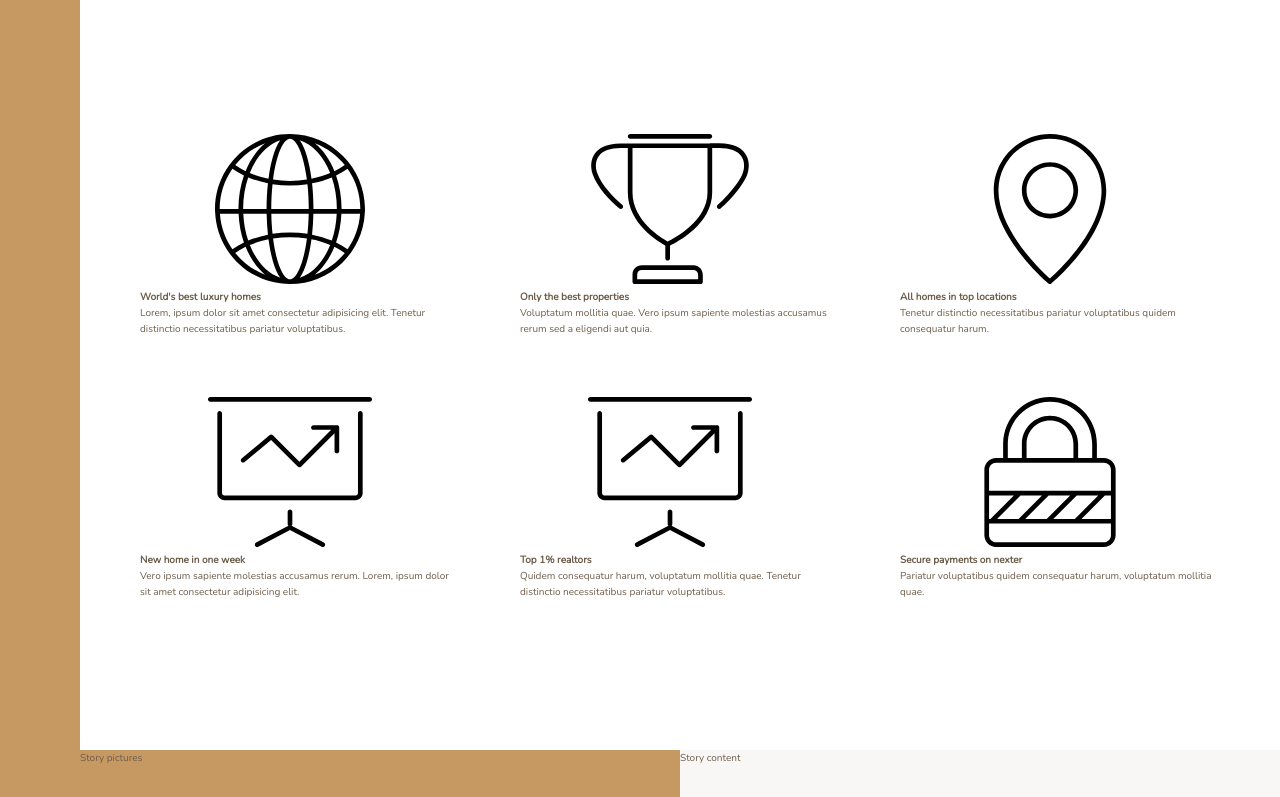
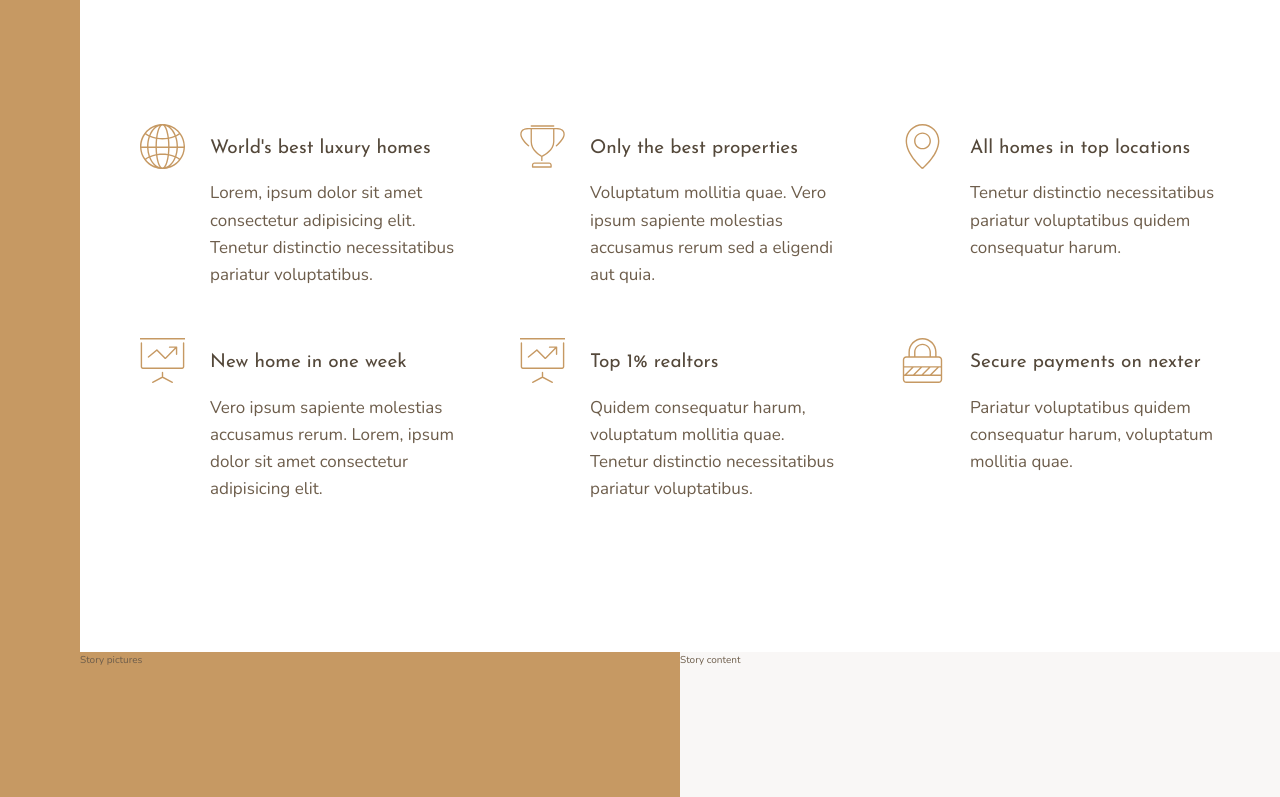
Before and after one commit to arhamilton92/nexter, a website: page index.html in a window 1280 px wide. Shown: the part 656-1453 px from the top of the page. Drawn offline with nearby package versions, Linux system fonts and the light colour scheme.

Commit message:
feature boxes // styling

```diff
--- a/index.html
+++ b/index.html
@@ -29,42 +29,42 @@
                 <svg class="feature__icon">
                     <use xlink:href="img/sprite.svg#icon-global"></use>
                 </svg>
-                <h4 class="heading-4">World's best luxury homes</h4>
+                <h4 class="heading-4 heading-4--dark">World's best luxury homes</h4>
                 <p class="feature__text">Lorem, ipsum dolor sit amet consectetur adipisicing elit. Tenetur distinctio necessitatibus pariatur voluptatibus.</p>
             </div>
             <div class="feature">
                 <svg class="feature__icon">
                     <use xlink:href="img/sprite.svg#icon-trophy"></use>
                 </svg>
-                <h4 class="heading-4">Only the best properties</h4>
+                <h4 class="heading-4 heading-4--dark">Only the best properties</h4>
                 <p class="feature__text">Voluptatum mollitia quae. Vero ipsum sapiente molestias accusamus rerum sed a eligendi aut quia.</p>
             </div>
             <div class="feature">
                 <svg class="feature__icon">
                     <use xlink:href="img/sprite.svg#icon-map-pin"></use>
                 </svg>
-                <h4 class="heading-4">All homes in top locations</h4>
+                <h4 class="heading-4 heading-4--dark">All homes in top locations</h4>
                 <p class="feature__text">Tenetur distinctio necessitatibus pariatur voluptatibus quidem consequatur harum.</p>
             </div>
             <div class="feature">
                 <svg class="feature__icon">
                     <use xlink:href="img/sprite.svg#icon-presentation"></use>
                 </svg>
-                <h4 class="heading-4">New home in one week</h4>
+                <h4 class="heading-4 heading-4--dark">New home in one week</h4>
                 <p class="feature__text">Vero ipsum sapiente molestias accusamus rerum. Lorem, ipsum dolor sit amet consectetur adipisicing elit.</p>
             </div>
             <div class="feature">
                 <svg class="feature__icon">
                     <use xlink:href="img/sprite.svg#icon-presentation"></use>
                 </svg>
-                <h4 class="heading-4">Top 1% realtors</h4>
+                <h4 class="heading-4 heading-4--dark">Top 1% realtors</h4>
                 <p class="feature__text">Quidem consequatur harum, voluptatum mollitia quae. Tenetur distinctio necessitatibus pariatur voluptatibus.</p>
             </div>
             <div class="feature">
                 <svg class="feature__icon">
                     <use xlink:href="img/sprite.svg#icon-lock"></use>
                 </svg>
-                <h4 class="heading-4">Secure payments on nexter</h4>
+                <h4 class="heading-4 heading-4--dark">Secure payments on nexter</h4>
                 <p class="feature__text">Pariatur voluptatibus quidem consequatur harum, voluptatum mollitia quae.</p>
             </div>
         </section>
--- a/package.json
+++ b/package.json
@@ -5,7 +5,7 @@
   "main": "index.js",
   "scripts": {
     "watch:sass": "node-sass sass/main.scss css/style.css -w",
-    "devserver": "live-server",
+    "devserver": "live-server --browser=Firefox",
     "start": "npm-run-all --parallel devserver watch:sass",
     "compile:sass": "node-sass sass/main.scss css/style.comp.css",
     "prefix:css": "postcss --use autoprefixer -b 'last 10 versions' css/style.comp.css -o css/style.prefix.css",
--- a/sass/_features.scss
+++ b/sass/_features.scss
@@ -8,4 +8,24 @@
 	display: grid;
 	grid-template-columns: repeat(3, 1fr);
 	grid-gap: 6rem;
+    align-items: start;
 }
+
+.feature {
+    display: grid;
+    grid-template-columns: min-content 1fr;
+    grid-row-gap: 1.5rem;
+    grid-column-gap: 2.5rem;
+
+    &__icon {
+        fill: $color-primary;
+        width: 4.5rem;
+        height: 4.5rem;
+        grid-row: 1 / span 2;
+        transform: translateY(-1rem);
+    }
+
+    &__text {
+        font-size: 1.7rem;
+    }
+}
```
Also changed, not shown: css/style.css (added), sass/main.css, 1 other file.
